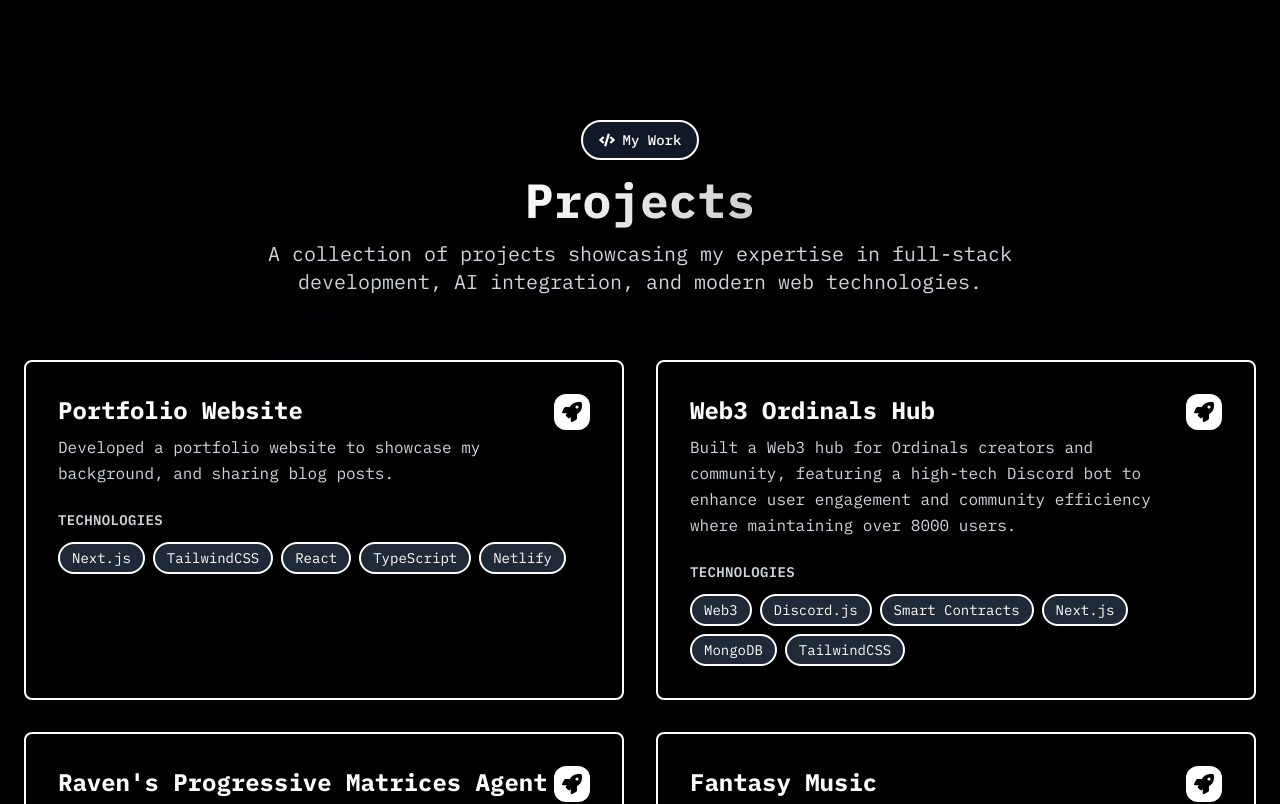
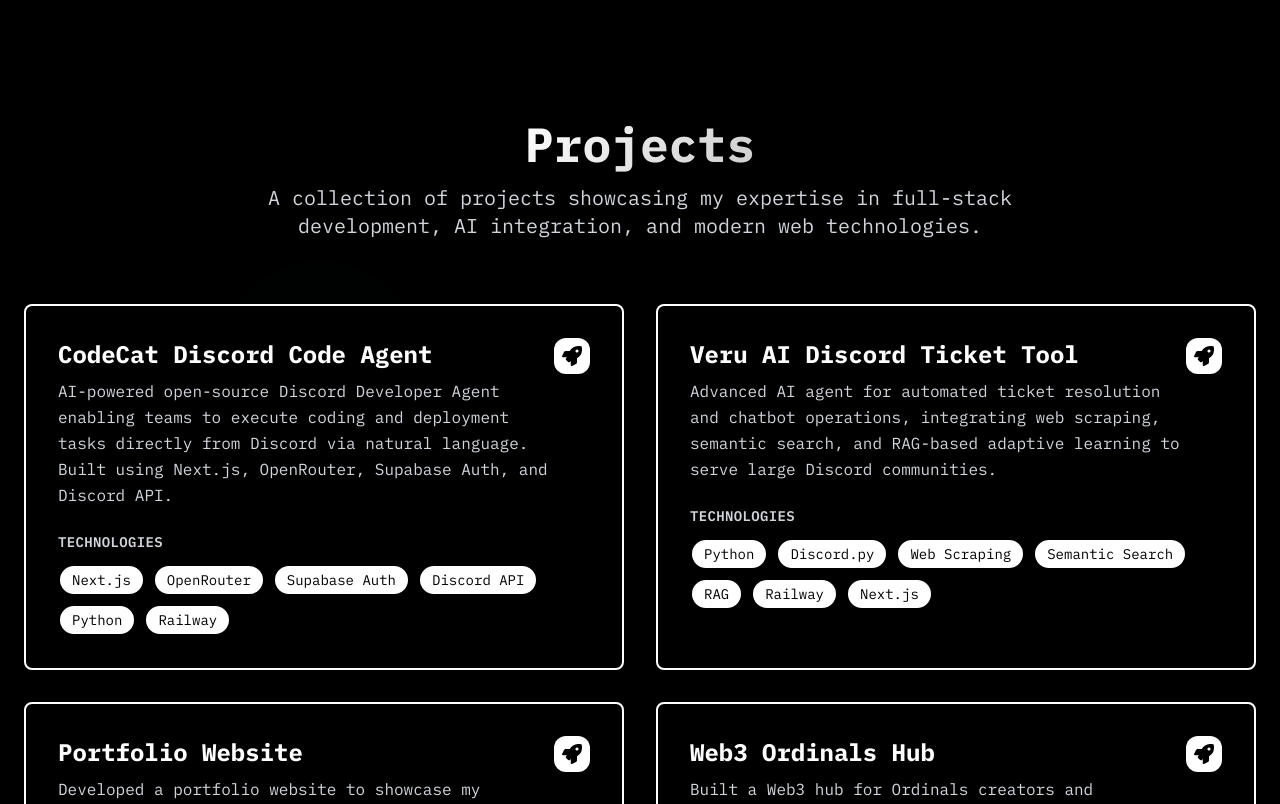
Before and after one commit to ozlerege/portfolio, a Next.js app: page / in a window 1280 px wide. Shown: the part 760-1564 px from the top of the page. Built offline with nearby package versions, Linux system fonts and the light colour scheme.

Commit message:
Refactors UI and updates project data
Enhances the visual appeal of the portfolio by switching to a light mode design, improving readability and aesthetics.

Updates project details in the data file to reflect current projects and technologies.

Removes redundant section headers to declutter the UI.

```diff
--- a/src/app/components/sections/ContactSection.js
+++ b/src/app/components/sections/ContactSection.js
@@ -1,6 +1,14 @@
 "use client";
 import { useState } from "react";
-import { FaEnvelope, FaUser, FaPaperPlane, FaCheckCircle, FaExclamationCircle, FaEdit, FaComments } from "react-icons/fa";
+import {
+  FaEnvelope,
+  FaUser,
+  FaPaperPlane,
+  FaCheckCircle,
+  FaExclamationCircle,
+  FaEdit,
+  FaComments,
+} from "react-icons/fa";
 
 const contactContent = {
   title: "Get in Touch",
@@ -135,13 +143,8 @@ export default function ContactSection() {
 
       <div className="container mx-auto px-6 py-20 relative z-10">
         <div className="max-w-4xl mx-auto space-y-16">
-
           {/* Section Header */}
           <div className="text-center space-y-4 animate-fade-in-up">
-            <div className="inline-flex items-center px-4 py-2 bg-gray-900 border-2 border-white text-white rounded-full text-sm font-medium">
-              <FaEnvelope className="w-4 h-4 mr-2" />
-              Let's Connect
-            </div>
             <h2 className="text-4xl lg:text-5xl font-bold text-white">
               <span className="text-gradient">{contactContent.title}</span>
             </h2>
@@ -153,7 +156,6 @@ export default function ContactSection() {
           {/* Contact Form */}
           <div className="bg-black border-2 border-white rounded-lg shadow-lg p-8 lg:p-12 animate-fade-in-up">
             <form onSubmit={handleSubmit} className="space-y-8">
-
               {/* Name and Email Row */}
               <div className="grid gap-6 md:grid-cols-2">
                 <div className="space-y-2">
@@ -173,10 +175,10 @@ export default function ContactSection() {
                       errors.name
                         ? "border-red-500 focus:border-red-500"
                         : "border-black focus:border-gray-600"
-                    } focus:outline-none transition-colors duration-300 text-white placeholder-gray-400 bg-black border-2 border-white`}
+                    } focus:outline-none transition-colors duration-300 text-black placeholder-gray-400 bg-white border-2 border-black`}
                   />
                   {errors.name && (
-                    <p className="mt-2 text-sm text-white flex items-center gap-1">
+                    <p className="mt-2 text-sm text-red-500 flex items-center gap-1">
                       <FaExclamationCircle className="w-3 h-3" />
                       {errors.name}
                     </p>
@@ -200,10 +202,10 @@ export default function ContactSection() {
                       errors.email
                         ? "border-red-500 focus:border-red-500"
                         : "border-black focus:border-gray-600"
-                    } focus:outline-none transition-colors duration-300 text-white placeholder-gray-400 bg-black border-2 border-white`}
+                    } focus:outline-none transition-colors duration-300 text-black placeholder-gray-400 bg-white border-2 border-black`}
                   />
                   {errors.email && (
-                    <p className="mt-2 text-sm text-white flex items-center gap-1">
+                    <p className="mt-2 text-sm text-red-500 flex items-center gap-1">
                       <FaExclamationCircle className="w-3 h-3" />
                       {errors.email}
                     </p>
@@ -299,7 +301,8 @@ export default function ContactSection() {
                 <div className="p-4 bg-gray-800 border-2 border-white rounded-lg">
                   <p className="text-white text-center flex items-center justify-center gap-2">
                     <FaExclamationCircle className="w-5 h-5" />
-                    Failed to send message. Please try again or contact me directly.
+                    Failed to send message. Please try again or contact me
+                    directly.
                   </p>
                 </div>
               )}
--- a/src/app/components/sections/EducationSection.js
+++ b/src/app/components/sections/EducationSection.js
@@ -1,4 +1,10 @@
-import { FaGraduationCap, FaMapMarkerAlt, FaCalendarAlt, FaUniversity, FaStar } from "react-icons/fa";
+import {
+  FaGraduationCap,
+  FaMapMarkerAlt,
+  FaCalendarAlt,
+  FaUniversity,
+  FaStar,
+} from "react-icons/fa";
 import educationContent from "../../../data/education.json";
 import SchoolLogo from "../functions/SchoolLogo";
 
@@ -16,19 +22,15 @@ export default function EducationSection() {
 
       <div className="container mx-auto px-6 py-20 relative z-10">
         <div className="max-w-5xl mx-auto space-y-16">
-
           {/* Section Header */}
           <div className="text-center space-y-4 animate-fade-in-up">
-            <div className="inline-flex items-center px-4 py-2 bg-gray-900 border-2 border-white text-white rounded-full text-sm font-medium">
-              <FaGraduationCap className="w-4 h-4 mr-2" />
-              Academic Journey
-            </div>
             <h2 className="text-4xl lg:text-5xl font-bold text-white">
               <span className="text-gradient">{educationContent.title}</span>
             </h2>
             <p className="text-xl text-gray-300 max-w-3xl mx-auto">
               My educational foundation in computer science and engineering,
-              providing the theoretical knowledge that complements my practical experience.
+              providing the theoretical knowledge that complements my practical
+              experience.
             </p>
           </div>
 
@@ -41,7 +43,6 @@ export default function EducationSection() {
                 style={{ animationDelay: `${index * 0.2}s` }}
               >
                 <div className="flex flex-col lg:flex-row items-start gap-8">
-
                   {/* School Logo */}
                   <div className="flex-shrink-0">
                     <div className="p-4 bg-white border-2 border-black rounded-professional group-hover:scale-105 transition-transform">
@@ -51,7 +52,6 @@ export default function EducationSection() {
 
                   {/* Content */}
                   <div className="flex-grow space-y-6">
-
                     {/* Header */}
                     <div className="flex flex-col lg:flex-row justify-between gap-4">
                       <div className="space-y-3">
@@ -94,18 +94,26 @@ export default function EducationSection() {
                               key={index}
                               className={`flex items-start gap-3 p-3 rounded-professional ${
                                 detail.includes("GPA")
-                                  ? "bg-gray-900 border-2 border-white"
-                                  : "bg-gray-800 border-2 border-white"
+                                  ? "bg-white border-2 border-black"
+                                  : "bg-white border-2 border-black"
                               }`}
                             >
-                              <div className={`flex-shrink-0 w-2 h-2 rounded-full mt-2 ${
-                                detail.includes("GPA") ? "bg-white" : "bg-white"
-                              }`}></div>
-                              <p className={`leading-relaxed ${
-                                detail.includes("GPA")
-                                  ? "text-white font-medium"
-                                  : "text-white"
-                              }`}>
+                              <div
+                                className={`flex-shrink-0 w-2 h-2 rounded-full mt-2
+                                    ${
+                                      detail.includes("GPA")
+                                        ? "bg-black"
+                                        : "bg-black"
+                                    }
+                                }`}
+                              ></div>
+                              <p
+                                className={`leading-relaxed ${
+                                  detail.includes("GPA")
+                                    ? "text-black font-medium"
+                                    : "text-black"
+                                }`}
+                              >
                                 {detail}
                               </p>
                             </div>
@@ -118,7 +126,6 @@ export default function EducationSection() {
               </div>
             ))}
           </div>
-
         </div>
       </div>
     </section>
--- a/src/app/components/sections/ExperienceSection.js
+++ b/src/app/components/sections/ExperienceSection.js
@@ -1,4 +1,10 @@
-import { FaBriefcase, FaMapMarkerAlt, FaCalendarAlt, FaBuilding, FaCheckCircle } from "react-icons/fa";
+import {
+  FaBriefcase,
+  FaMapMarkerAlt,
+  FaCalendarAlt,
+  FaBuilding,
+  FaCheckCircle,
+} from "react-icons/fa";
 import experienceContent from "../../../data/experience.json";
 
 export default function ExperienceSection() {
@@ -15,19 +21,14 @@ export default function ExperienceSection() {
 
       <div className="container mx-auto px-6 py-20 relative z-10">
         <div className="max-w-5xl mx-auto space-y-16">
-
           {/* Section Header */}
           <div className="text-center space-y-4 animate-fade-in-up">
-            <div className="inline-flex items-center px-4 py-2 bg-gray-900 border-2 border-white text-white rounded-full text-sm font-medium">
-              <FaBriefcase className="w-4 h-4 mr-2" />
-              Professional Journey
-            </div>
             <h2 className="text-4xl lg:text-5xl font-bold text-white">
               <span className="text-gradient">{experienceContent.title}</span>
             </h2>
             <p className="text-xl text-gray-300 max-w-3xl mx-auto">
-              My professional journey in software development, showcasing growth,
-              impact, and continuous learning.
+              My professional journey in software development, showcasing
+              growth, impact, and continuous learning.
             </p>
           </div>
 
@@ -53,7 +54,9 @@ export default function ExperienceSection() {
 
                     <div className="flex items-center gap-2 text-lg text-gray-300">
                       <FaBuilding className="w-4 h-4" />
-                      <span className="font-semibold">{experience.company}</span>
+                      <span className="font-semibold">
+                        {experience.company}
+                      </span>
                     </div>
 
                     <p className="text-gray-400 italic leading-relaxed">
@@ -81,7 +84,10 @@ export default function ExperienceSection() {
                   </h4>
                   <div className="grid grid-cols-1 gap-3">
                     {experience.achievements.map((achievement, index) => (
-                      <div key={index} className="flex items-start gap-3 p-3 bg-gray-900 border-2 border-white rounded-professional">
+                      <div
+                        key={index}
+                        className="flex items-start gap-3 p-3  border-2 border-white rounded-professional"
+                      >
                         <div className="flex-shrink-0 w-2 h-2 bg-white rounded-full mt-2"></div>
                         <p className="text-gray-200 leading-relaxed font-medium">
                           {achievement}
@@ -110,7 +116,6 @@ export default function ExperienceSection() {
               </div>
             ))}
           </div>
-
         </div>
       </div>
     </section>
--- a/src/app/components/sections/ProjectsSection.js
+++ b/src/app/components/sections/ProjectsSection.js
@@ -15,19 +15,14 @@ export default function ProjectsSection() {
 
       <div className="container mx-auto px-6 py-20 relative z-10">
         <div className="max-w-7xl mx-auto space-y-16">
-
           {/* Section Header */}
           <div className="text-center space-y-4 animate-fade-in-up">
-            <div className="inline-flex items-center px-4 py-2 bg-gray-900 border-2 border-white text-white rounded-full text-sm font-medium">
-              <FaCode className="w-4 h-4 mr-2" />
-              My Work
-            </div>
             <h2 className="text-4xl lg:text-5xl font-bold text-white">
               <span className="text-gradient">{projectsContent.title}</span>
             </h2>
             <p className="text-xl text-gray-300 max-w-3xl mx-auto">
-              A collection of projects showcasing my expertise in full-stack development,
-              AI integration, and modern web technologies.
+              A collection of projects showcasing my expertise in full-stack
+              development, AI integration, and modern web technologies.
             </p>
           </div>
 
@@ -63,7 +58,7 @@ export default function ProjectsSection() {
                     {project.technologies.map((tech, index) => (
                       <span
                         key={index}
-                        className="px-3 py-1 bg-gray-800 text-white text-sm rounded-full border-2 border-white hover:bg-gray-700 transition-colors"
+                        className="px-3 py-1 bg-white text-black text-sm rounded-full border-2 border-black hover:bg-gray-200 transition-colors"
                       >
                         {tech}
                       </span>
@@ -101,7 +96,6 @@ export default function ProjectsSection() {
               </div>
             ))}
           </div>
-
         </div>
       </div>
     </section>
--- a/src/data/projects.json
+++ b/src/data/projects.json
@@ -2,7 +2,34 @@
   "title": "Projects",
   "projects": [
     {
+      "id": 0,
+      "title": "CodeCat Discord Code Agent",
+      "description": "AI-powered open-source Discord Developer Agent enabling teams to execute coding and deployment tasks directly from Discord via natural language. Built using Next.js, OpenRouter, Supabase Auth, and Discord API. ",
+      "technologies": [
+        "Next.js",
+        "OpenRouter",
+        "Supabase Auth",
+        "Discord API",
+        "Python",
+        "Railway"
+      ]
+    },
+    {
       "id": 1,
+      "title": "Veru AI Discord Ticket Tool",
+      "description": "Advanced AI agent for automated ticket resolution and chatbot operations, integrating web scraping, semantic search, and RAG-based adaptive learning to serve large Discord communities.  ",
+      "technologies": [
+        "Python",
+        "Discord.py",
+        "Web Scraping",
+        "Semantic Search",
+        "RAG",
+        "Railway",
+        "Next.js"
+      ]
+    },
+    {
+      "id": 2,
       "title": "Portfolio Website",
       "description": "Developed a portfolio website to showcase my background, and sharing blog posts.",
       "technologies": [
@@ -14,7 +41,7 @@
       ]
     },
     {
-      "id": 2,
+      "id": 3,
       "title": "Web3 Ordinals Hub",
       "description": "Built a Web3 hub for Ordinals creators and community, featuring a high-tech Discord bot to enhance user engagement and community efficiency where maintaining over 8000 users.",
       "technologies": [
@@ -27,13 +54,13 @@
       ]
     },
     {
-      "id": 3,
+      "id": 4,
       "title": "Raven's Progressive Matrices Agent",
       "description": "An AI agent to address Raven's Progressive Matrices intelligence test.",
       "technologies": ["AI", "Machine Learning", "Python"]
     },
     {
-      "id": 4,
+      "id": 5,
       "title": "Fantasy Music",
       "description": "A web app that allows you to create fantasy leagues based on brackets of music artists chosen from Spotify's Top 50 weekly charts.",
       "technologies": [
@@ -47,25 +74,25 @@
       ]
     },
     {
-      "id": 5,
+      "id": 6,
       "title": "Monster Classification Agent",
       "description": "An AI agent capable of diagnosing diseases in monsters.",
       "technologies": ["AI", "Machine Learning", "Python", "Classification"]
     },
     {
-      "id": 6,
+      "id": 7,
       "title": "Block World Problem",
       "description": "Creating an algorithm to transform arbitrary initial arrangements of blocks into a specified goal arrangement.",
       "technologies": ["Algorithms", "Python", "Problem Solving"]
     },
     {
-      "id": 7,
+      "id": 8,
       "title": "Sheep & Wolves",
       "description": "An AI agent that can solve the Sheep and Wolves problem for an arbitrary number of initial wolves and sheep using Semantic Networks.",
       "technologies": ["AI", "Semantic Networks", "Python"]
     },
     {
-      "id": 8,
+      "id": 9,
       "title": "Crime Rate Prediction",
       "description": "Predicting Crime Rate of Cities in Georgia Based on Demographics And House Rents.",
       "technologies": [
@@ -76,7 +103,7 @@
       ]
     },
     {
-      "id": 9,
+      "id": 10,
       "title": "Game Critics Web App",
       "description": "A web app that allows users to rate and review games.",
       "technologies": ["React", "Node.js", "JavaScript"]
```
